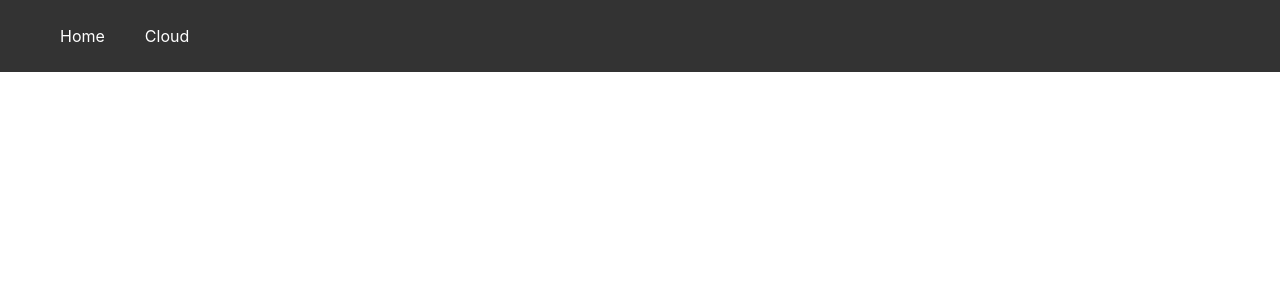
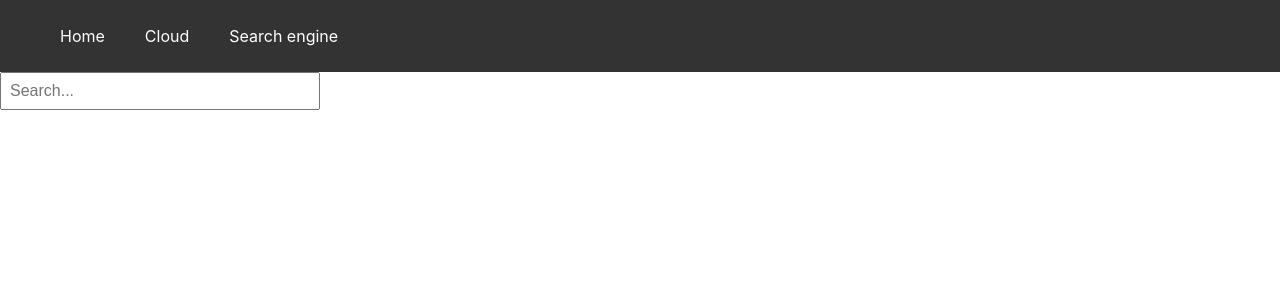
Before and after one commit to SabMehdi/frontend, a React (Create React App) app: page /search in a window 1280 px wide. Before the commit this address had no page. Shown: the top 300 px of the page. Built offline with nearby package versions, Linux system fonts and the light colour scheme.

Commit message:
search engine

```diff
--- a/src/App.tsx
+++ b/src/App.tsx
@@ -5,6 +5,7 @@ import { BrowserRouter, Routes, Route } from 'react-router-dom';
 import FileUpload from './FileUpload';
 import Header from './Header';
 import TagCloudPage from './Cloud';
+import SearchComponent from './SearchEngine';
 
 function App() {
   return (
@@ -13,7 +14,7 @@ function App() {
       <Routes>
       <Route path='/' Component={FileUpload}/>
       <Route path='/cloud' Component={TagCloudPage}/>
-
+      <Route path='/search' Component={SearchComponent}/>
       </Routes>
     </BrowserRouter>
   );
--- a/src/Header.tsx
+++ b/src/Header.tsx
@@ -21,6 +21,9 @@ const Header: React.FC = () => {
             <li>
               <Link to='/cloud'>Cloud</Link>
             </li>
+            <li>
+              <Link to='/search'>Search engine</Link>
+            </li>
           </ul>
           <div className="menu-icon" onClick={toggleMenu}>
             <div className={`bar ${menuOpen ? 'change' : ''}`}></div>
--- /dev/null
+++ b/src/SearchComponent.css
@@ -0,0 +1,34 @@
+.search-container {
+    position: relative;
+    width: 300px;
+  }
+
+  .search-input {
+    width: 100%;
+    padding: 8px;
+    font-size: 16px;
+  }
+
+  .suggestions-dropdown {
+    position: absolute;
+    top: 100%;
+    left: 0;
+    right: 0;
+    border: 1px solid #ccc;
+    background-color: #fff;
+    list-style-type: none;
+    padding: 0;
+    margin: 0;
+    max-height: 200px;
+    overflow-y: auto;
+    z-index: 1000; /* Ensure the dropdown appears above other content */
+  }
+
+  .suggestion-item {
+    padding: 8px;
+    cursor: pointer;
+  }
+
+  .suggestion-item:hover {
+    background-color: #f0f0f0;
+  }
```
